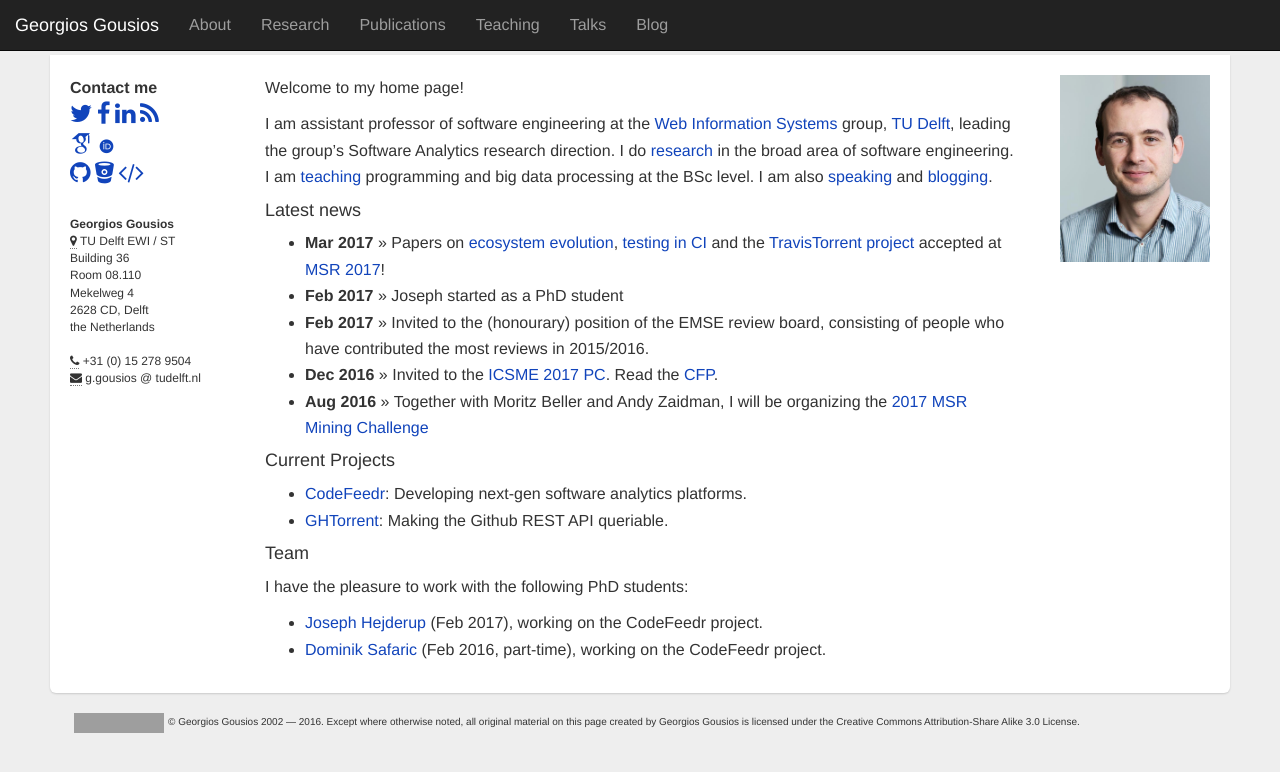
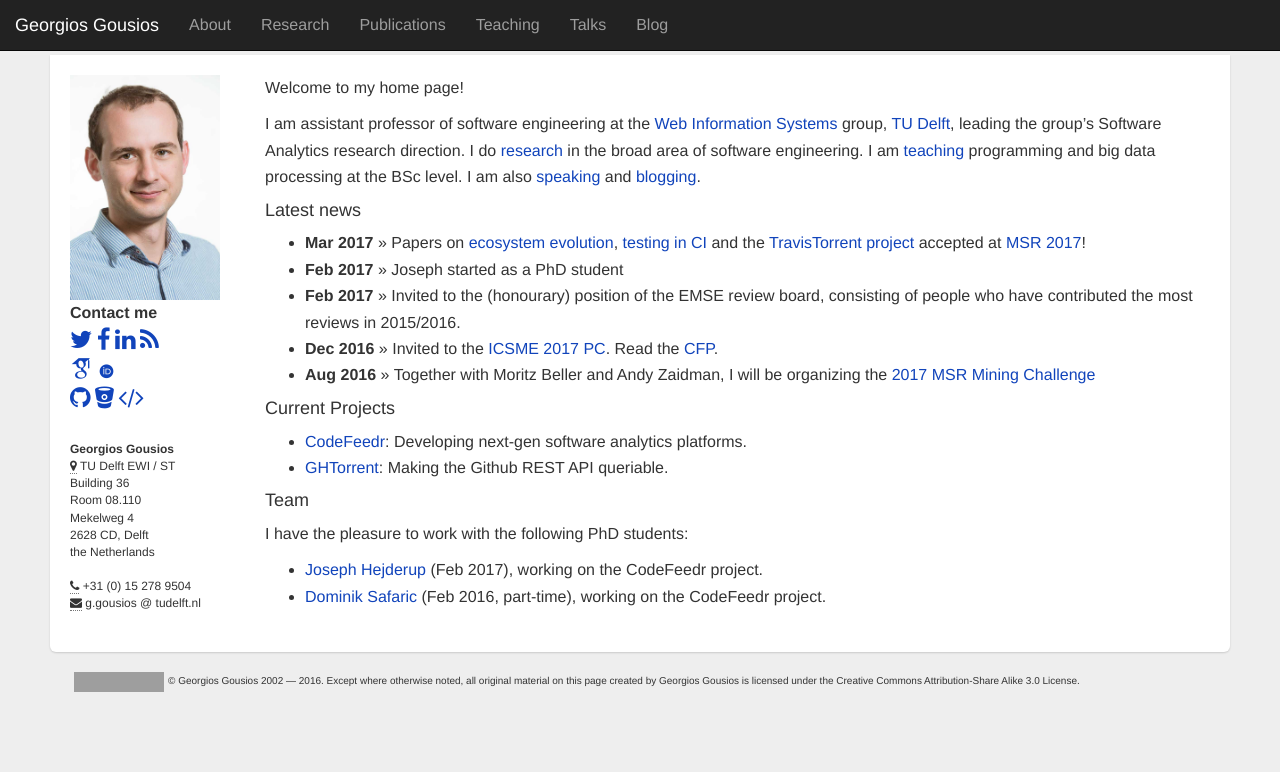
Before and after one commit to gousiosg/homepage, a Jekyll site: the page built from index.md, in a window 1280 px wide. Shown: the top 772 px of the page. Built offline with Jekyll 4.4.1, drawn with Linux system fonts in a browser that asks for light colours; nearby versions of some CDN libraries; some web fonts are replaced; Markdown is read by kramdown in place of the engine named in the settings; grey boxes are pictures that could not be loaded.

Commit message:
New headshot -> new index layout

```diff
--- a/_layouts/index.html
+++ b/_layouts/index.html
@@ -4,6 +4,8 @@ layout: default
 
 <div class="row">
   <div class="col-md-2">
+    <a href="img/moi_full.jpg">
+      <img alt="Picture of Georgios Gousios" width="150" src="img/moi.jpg"/></a>
     <b>Contact me</b><br>
 
     <a href="http://twitter.com/gousiosg"><i class="fa fa-twitter linkicon" aria-hidden="true"></i></a>
@@ -37,10 +39,7 @@ layout: default
     <abbr title="Email"><i class="fa fa-envelope"></i></abbr> g.gousios @ tudelft.nl
     </address>
   </div>
-  <div class="col-md-8">
+  <div class="col-md-10">
     {{ content }}
   </div>
-  <div class="col-md-2">
-      <a href="img/moi_full.jpg"><img alt="Picture of Georgios Gousios" align="right" width="150px" src="img/moi.jpg"/></a>
-  </div>
 </div>
```
Also changed, not shown: img/moi.jpg, 1 other file.
